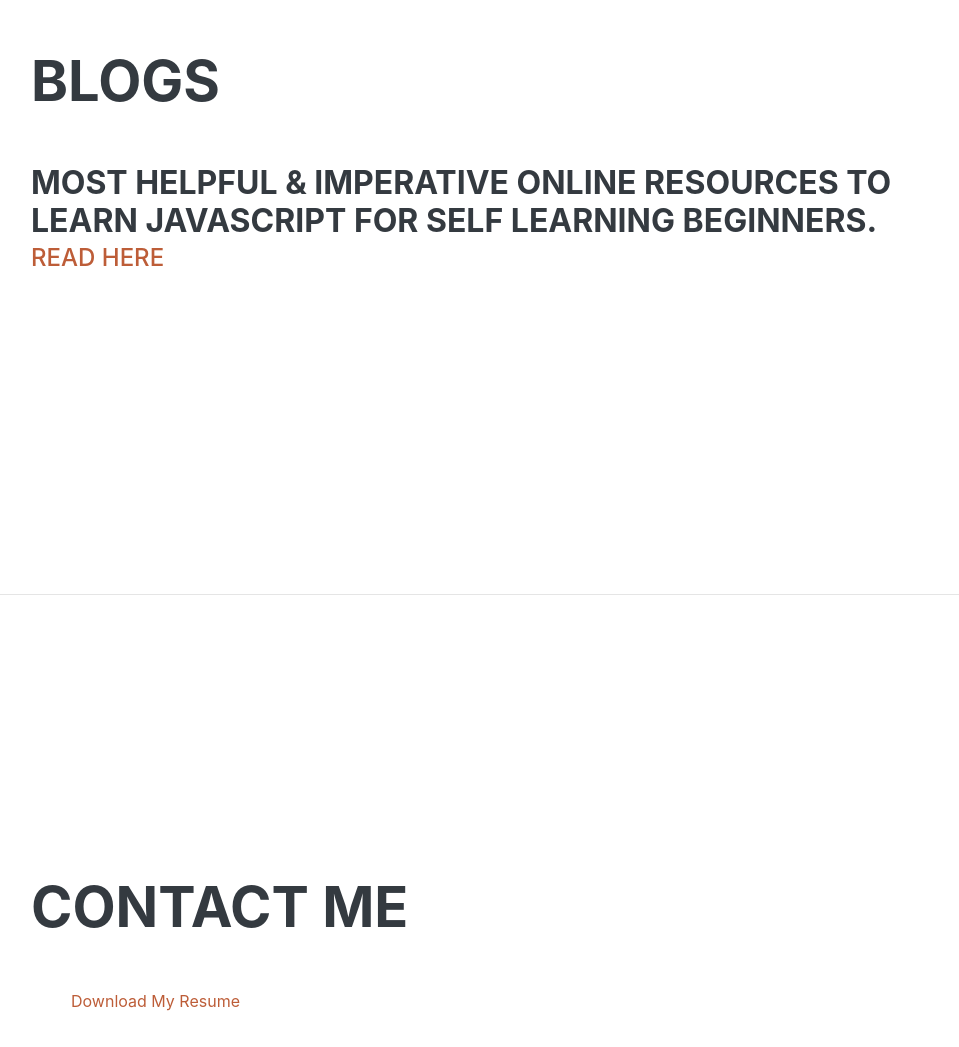
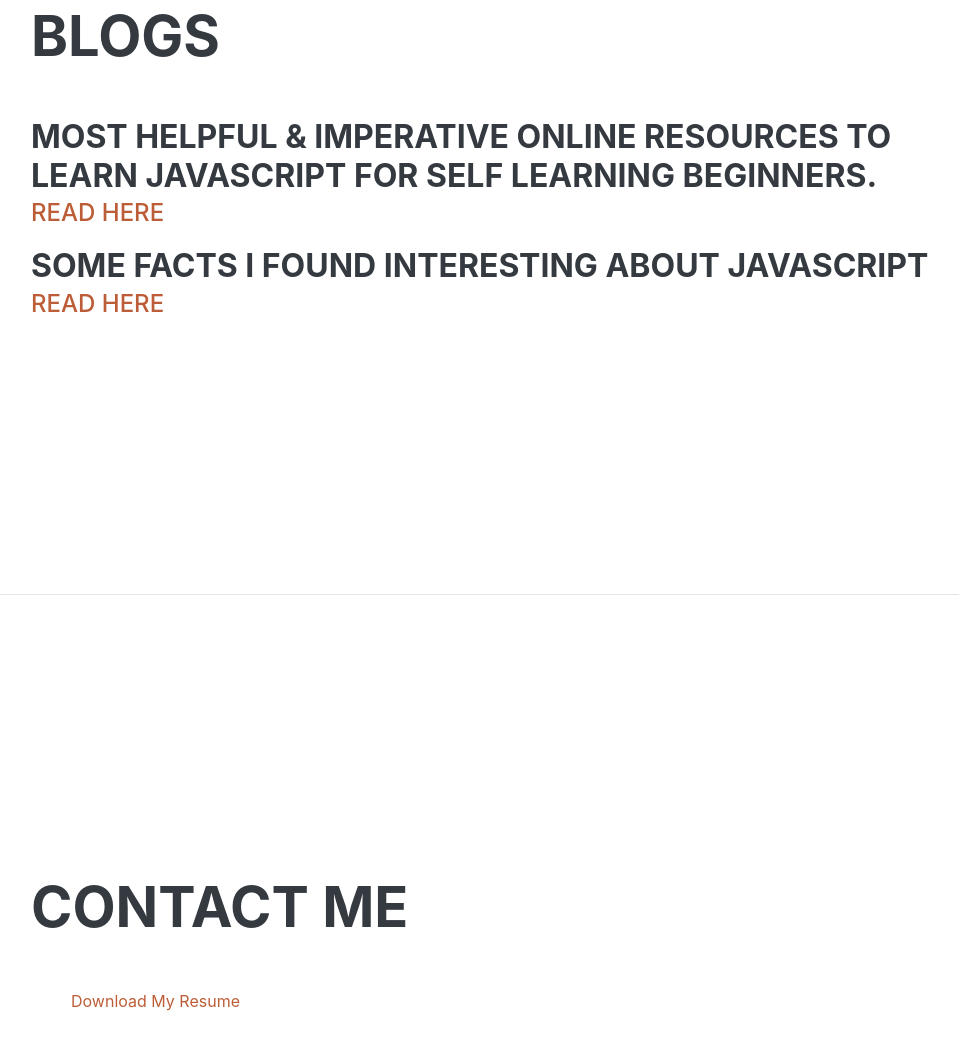
Before and after one commit to Meherameem/portfolio_version_one, a plain HTML site: page index.html in a window 1280 px wide. Shown: the part 2294-3341 px from the top of the page, without its empty margins (289-1248 px from the left). Drawn offline with nearby package versions, Linux system fonts and the light colour scheme; a web font is replaced by a local one.

Commit message:
blog added

```diff
--- a/index.html
+++ b/index.html
@@ -116,7 +116,12 @@
                     <div class="d-flex flex-column flex-md-row justify-content-between mb-5">
                         <div class="flex-grow-1">
                             <h3 class="mb-0">Most Helpful & Imperative Online Resources to learn JavaScript for Self Learning Beginners.</h3>
-                            <div class="subheading mb-3"><a href="https://medium.com/@meherabintemizan/most-helpful-imperative-online-resources-to-learn-javascript-for-self-learning-beginners-c7801896b81e">Read Here</a></div>
+                            <div class="subheading mb-3"><a href="https://medium.com/@meherabintemizan/most-helpful-imperative-online-resources-to-learn-javascript-for-self-learning-beginners-c7801896b81e">Read Here</a>
+                            </div>
+                            <div class="flex-grow-1">
+                                <h3 class="mb-0">Some Facts I found Interesting about Javascript</h3>
+                                <div class="subheading mb-3"><a href="https://meherabintemizan.medium.com/some-facts-i-found-interesting-about-javascript-634dcc15e17b">Read Here</a>
+                                </div>
                         </div>
                     </div>
                 </div>
```
